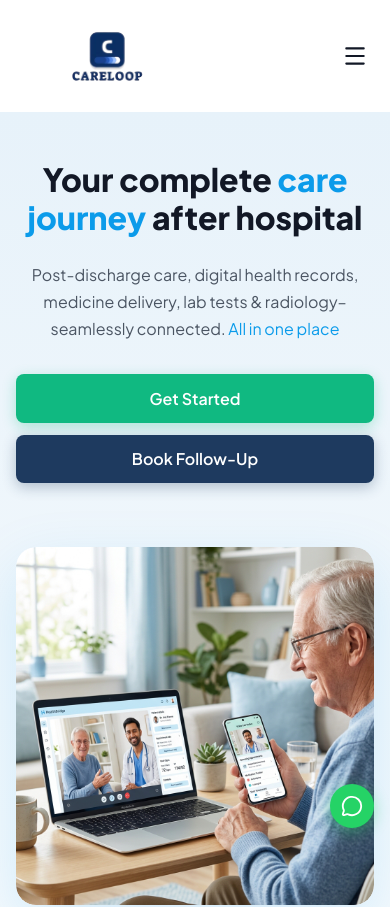
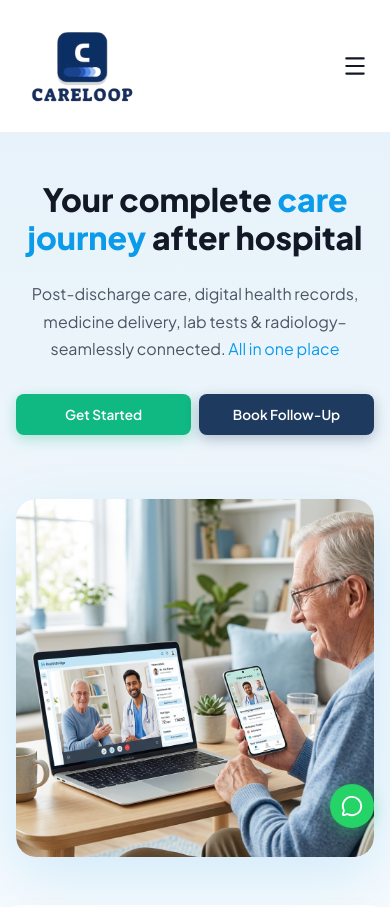
Before and after one commit to Malayaj01/Careloop, a Next.js app: page / in a window 390 px wide. Shown: the top 907 px of the page. Built offline with nearby package versions, Linux system fonts and the light colour scheme.

Commit message:
fix: adjust mobile layouts and properly scale logo styling

```diff
--- a/src/components/AboutUs/AboutUs.module.css
+++ b/src/components/AboutUs/AboutUs.module.css
@@ -47,7 +47,13 @@
 @media (max-width: 900px) {
   .aboutGrid {
     grid-template-columns: 1fr;
-    gap: 2rem;
+    gap: 2.5rem;
+  }
+  .imageContent {
+    order: 2;
+  }
+  .textContent {
+    order: 1;
   }
 }
 
--- a/src/components/Hero/Hero.module.css
+++ b/src/components/Hero/Hero.module.css
@@ -185,16 +185,20 @@
     max-width: 100%;
   }
   .actions {
-    flex-direction: column;
-    gap: 0.75rem;
+    flex-direction: row;
+    gap: 0.5rem;
   }
   .actions a {
-    width: 100%;
+    flex: 1;
+    width: auto;
   }
   .btnGetStarted,
   .btnBookFollowUp {
     width: 100%;
+    padding: 0.75rem 0.25rem;
+    font-size: 0.85rem;
     justify-content: center;
+    text-align: center;
   }
   .statsBar {
     padding: 1.5rem;
--- a/src/components/Navbar/Navbar.module.css
+++ b/src/components/Navbar/Navbar.module.css
@@ -8,10 +8,15 @@
 .logo {
   display: flex;
   align-items: center;
+  margin-left: -1rem;
 }
 
 .logoImage {
   display: block;
+  width: 140px;
+  height: auto;
+  transform: scale(1.15);
+  transform-origin: left center;
 }
 
 .navLinks {
--- a/src/components/Navbar/Navbar.tsx
+++ b/src/components/Navbar/Navbar.tsx
@@ -26,10 +26,10 @@ export default function Navbar() {
           <Image
             src="/logo.png"
             alt="Careloop Healthcare Logo"
-            width={180}
-            height={80}
+            width={240}
+            height={70}
             className={styles.logoImage}
-            style={{ objectFit: 'contain' }}
+            style={{ objectFit: 'contain', objectPosition: 'left center' }}
             priority
           />
         </Link>
```
